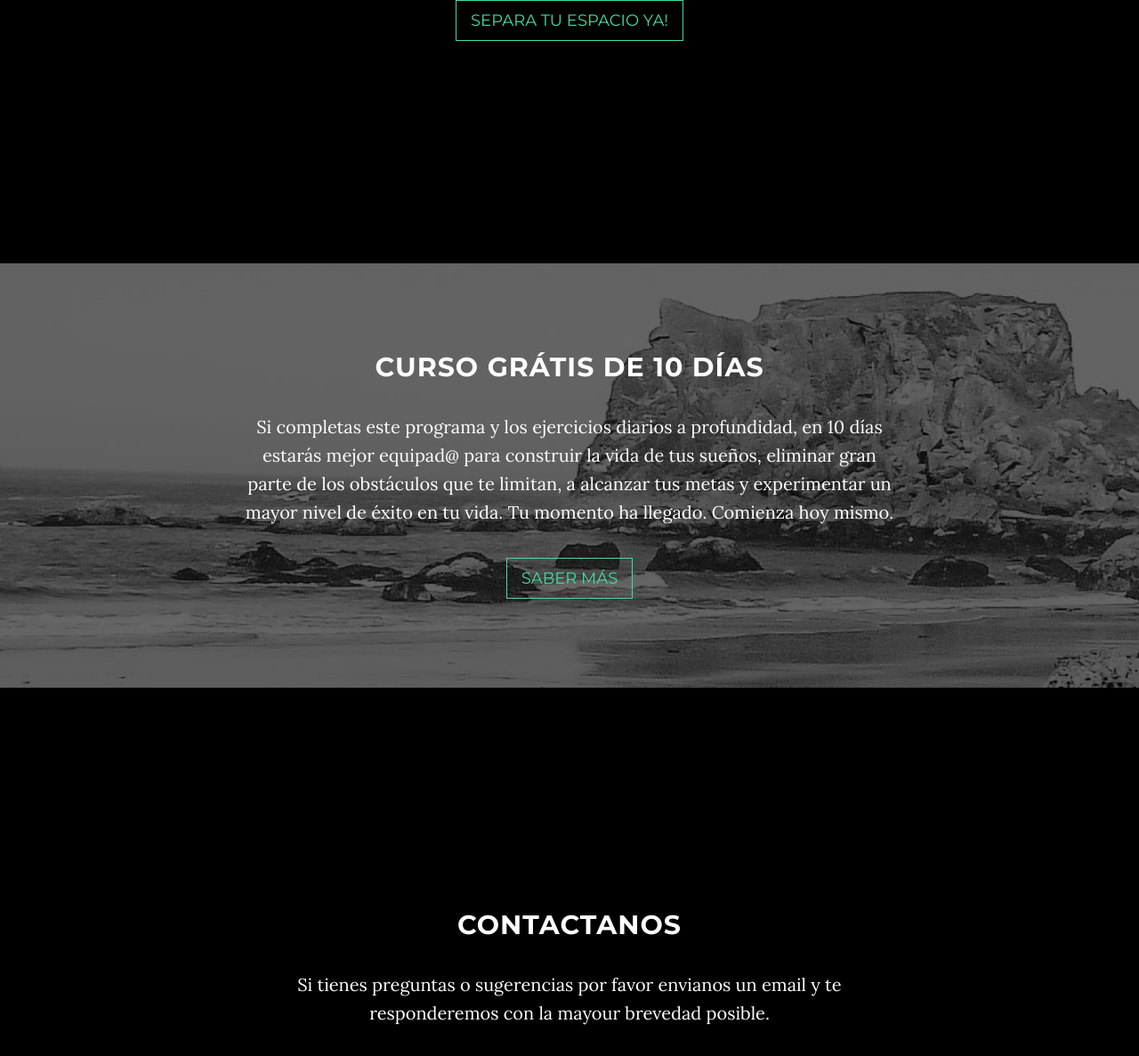
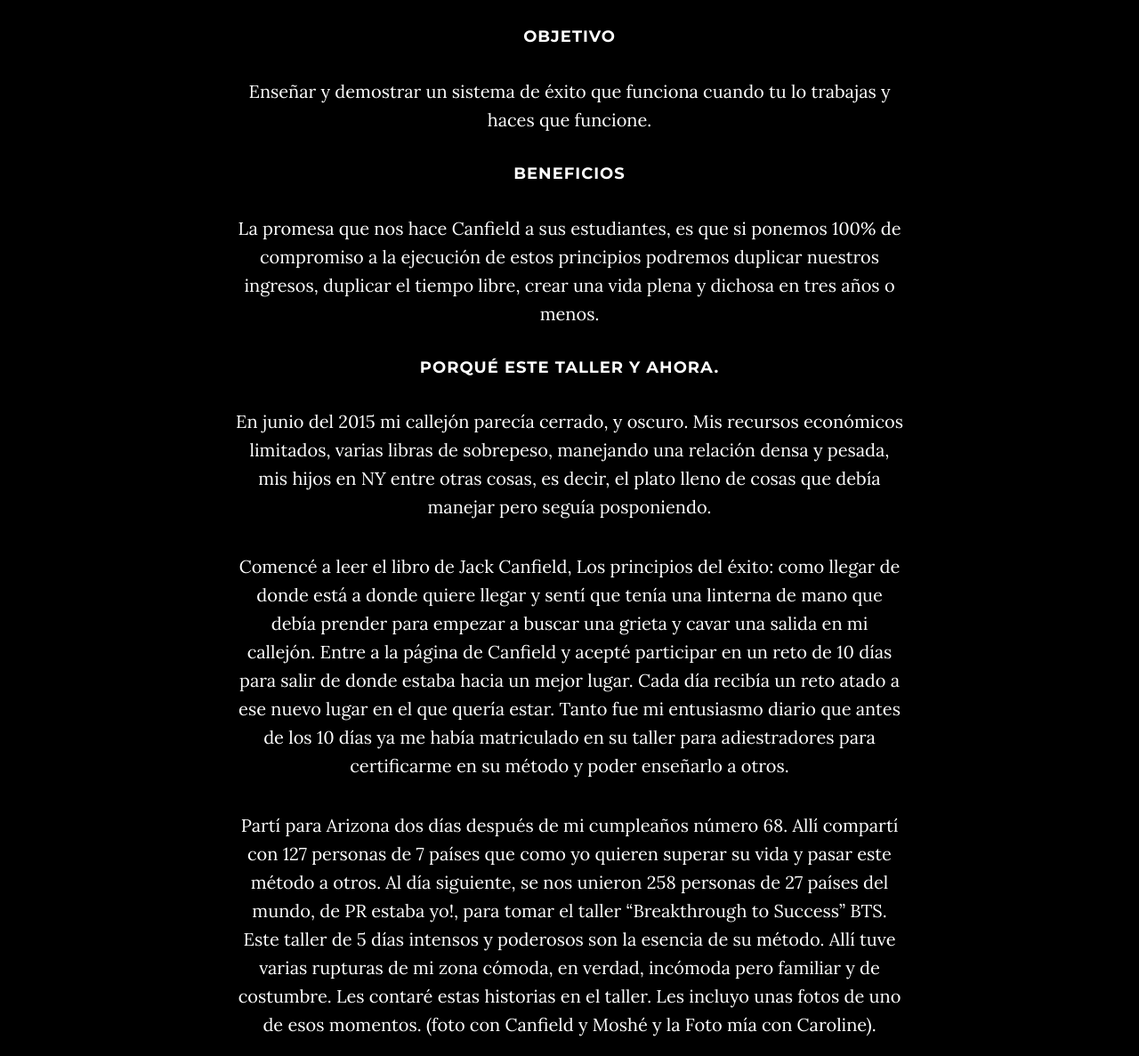
Before and after one commit to crenaz/discoverytosuccess, a website: page views/index.html in a window 1280 px wide. Shown: the part 1281-2468 px from the top of the page at 89% size. Drawn offline with nearby package versions, Linux system fonts and the light colour scheme; some packages are replaced by stand-ins of ours; files that its build step writes are made by us from their sources; files whose address does not match are found by name.

Commit message:
Add taller info

```diff
--- a/views/index.html
+++ b/views/index.html
@@ -89,9 +89,68 @@
     <section id="about" class="container content-section text-center">
         <div class="row">
             <div class="col-lg-8 col-lg-offset-2">
-                <h2>Este callejón tiene salida</h2>
-                <p>Este callejón tiene salida es un taller vivencial donde te ayudamos a salir de ese callejón donde estas atrapado. En el aprenderás, los principios universales necesarios para alcanzar el éxito en todo lo que te propongas en la vida. !Animate a ser parte de esta experiencia, Atrévete a triunfar!</p>
-                    <a href="https://www.eventbrite.com/e/este-callejon-tiene-salida-tickets-19133319273" target="_blank"  class="btn btn-default btn-lg">Separa tu espacio ya!</a>
+              <h2>Este callejón tiene salida</h2>
+              <p>
+                Este taller está basado en el método presentado en el libro <strong>Los principios del
+                éxito: como llegar de donde está a donde quiere llegar</strong> y cuenta con el permiso
+                del autor Jack Canfield. Esperamos servir de guía en esta jornada inicial para que
+                cada participante se inicie en el “diseño y creación de su vida como la quieres,
+                tanto profesional como personal”.
+              </p>
+
+              <h4>Objetivo</h4>
+              <p>
+                Enseñar y demostrar un sistema de éxito que funciona cuando tu lo trabajas y
+                haces que funcione.
+              </p>
+
+              <h4>Beneficios</h4>
+              <p>
+                La promesa que nos hace Canfield a sus estudiantes, es que si ponemos 100% de
+                compromiso a la ejecución de estos principios podremos duplicar nuestros
+                ingresos, duplicar el tiempo libre, crear una vida plena y dichosa en tres años o
+                menos.
+              </p>
+
+              <h4>Porqué este taller y ahora.</h4>
+              <p>
+                En junio del 2015 mi callejón parecía cerrado, y oscuro. Mis recursos económicos
+                limitados, varias libras de sobrepeso, manejando una relación densa y pesada,
+                mis hijos en NY entre otras cosas, es decir, el plato lleno de cosas que debía
+                manejar pero seguía posponiendo.
+              </p>
+              <p>
+                Comencé a leer el libro de Jack Canfield, Los principios del éxito: como llegar de
+                donde está a donde quiere llegar y sentí que tenía una linterna de mano que debía
+                prender para empezar a buscar una grieta y cavar una salida en mi callejón.
+                Entre a la página de Canfield y acepté participar en un reto de 10 días para salir
+                de donde estaba hacia un mejor lugar. Cada día recibía un reto atado a ese nuevo
+                lugar en el que quería estar. Tanto fue mi entusiasmo diario que antes de los 10
+                días ya me había matriculado en su taller para adiestradores para certificarme en
+                su método y poder enseñarlo a otros.
+              </p>
+              <p>
+                Partí para Arizona dos días después de mi cumpleaños número 68. Allí compartí
+                con 127 personas de 7 países que como yo quieren superar su vida y pasar este
+                método a otros. Al día siguiente, se nos unieron 258 personas de 27 países del
+                mundo, de PR estaba yo!,  para tomar el taller “Breakthrough to Success” BTS.
+                Este taller de 5 días intensos y poderosos son la esencia de su método. Allí tuve
+                varias rupturas de mi zona cómoda, en verdad, incómoda pero familiar y de
+                costumbre. Les contaré estas historias en el taller. Les incluyo unas fotos de uno
+                de esos momentos. (foto con Canfield y Moshé y la Foto mía con Caroline).
+              </p>
+              <p>
+                He trabajado diseñando adiestramientos de desarrollo gerencial, organizacional,
+                personal y profesional. Mantengo mi práctica privada como sicóloga clínica y soy
+                bendecida por haber despertado en mi vida a este nueva consciencia de vida. Sin
+                embargo, ahora me inunda la dicha de estar viviendo lo que estoy enseñando. En
+                inglés se dice “walk the talk” en español te aseguro que predico con mi acción.
+              </p>
+              <p>
+                Estoy consciente que mi misión es inspirar a otros con mi ejemplo, como diría
+                San Pablo, palabras son obras.
+              </p>
+                <a href="https://www.eventbrite.com/e/este-callejon-tiene-salida-tickets-19133319273" target="_blank"  class="btn btn-default btn-lg">Separa tu espacio ya!</a>
             </div>
         </div>
     </section>
```
